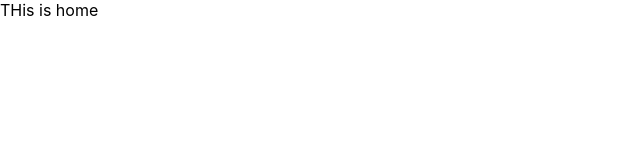
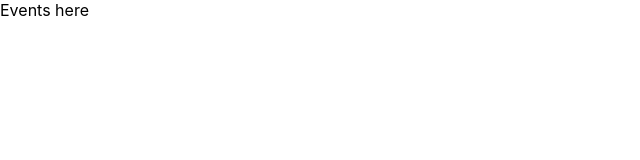
Before and after one commit to nanakoduah/event-fe, a React (Create React App) app: page / in a window 1280 px wide. Shown: the top 160 px of the page, without its empty margins (0-640 px from the left). Built offline with nearby package versions, Linux system fonts and the light colour scheme.

Commit message:
base route set up

```diff
--- a/package.json
+++ b/package.json
@@ -10,6 +10,7 @@
     "axios": "^0.27.2",
     "react": "^18.2.0",
     "react-dom": "^18.2.0",
+    "react-router-dom": "^6.3.0",
     "react-scripts": "5.0.1",
     "web-vitals": "^2.1.4"
   },
--- a/src/App.js
+++ b/src/App.js
@@ -1,5 +1,19 @@
+import { BrowserRouter as Router, Routes, Route } from 'react-router-dom';
+
+import Events from './components/events/list';
+
 function App() {
-  return <div className="App">THis is home</div>;
+  return (
+    <Router>
+      <Routes>
+        <Route path="/events/new" element={<div>new event here</div>} />
+        <Route path="/events/:id/edit" element={<div>edit event here</div>} />
+        <Route path="/events/:id/view" element={<div>View event here</div>} />
+        <Route path="/me" element={<div>Me components here</div>} />
+        <Route path="/" element={<Events />} />
+      </Routes>
+    </Router>
+  );
 }
 
 export default App;
--- /dev/null
+++ b/src/components/events/list/EventsList.js
@@ -0,0 +1,5 @@
+function EventList() {
+  return <div>Events here</div>;
+}
+
+export default EventList;
--- /dev/null
+++ b/src/components/events/list/index.js
@@ -0,0 +1,3 @@
+import EventList from './EventsList';
+
+export default EventList;
--- a/src/reportWebVitals.js
+++ b/src/reportWebVitals.js
@@ -1,4 +1,4 @@
-const reportWebVitals = onPerfEntry => {
+const reportWebVitals = (onPerfEntry) => {
   if (onPerfEntry && onPerfEntry instanceof Function) {
     import('web-vitals').then(({ getCLS, getFID, getFCP, getLCP, getTTFB }) => {
       getCLS(onPerfEntry);
```
Also changed, not shown: 1 other file (tests, documents, lock files or other folders).
